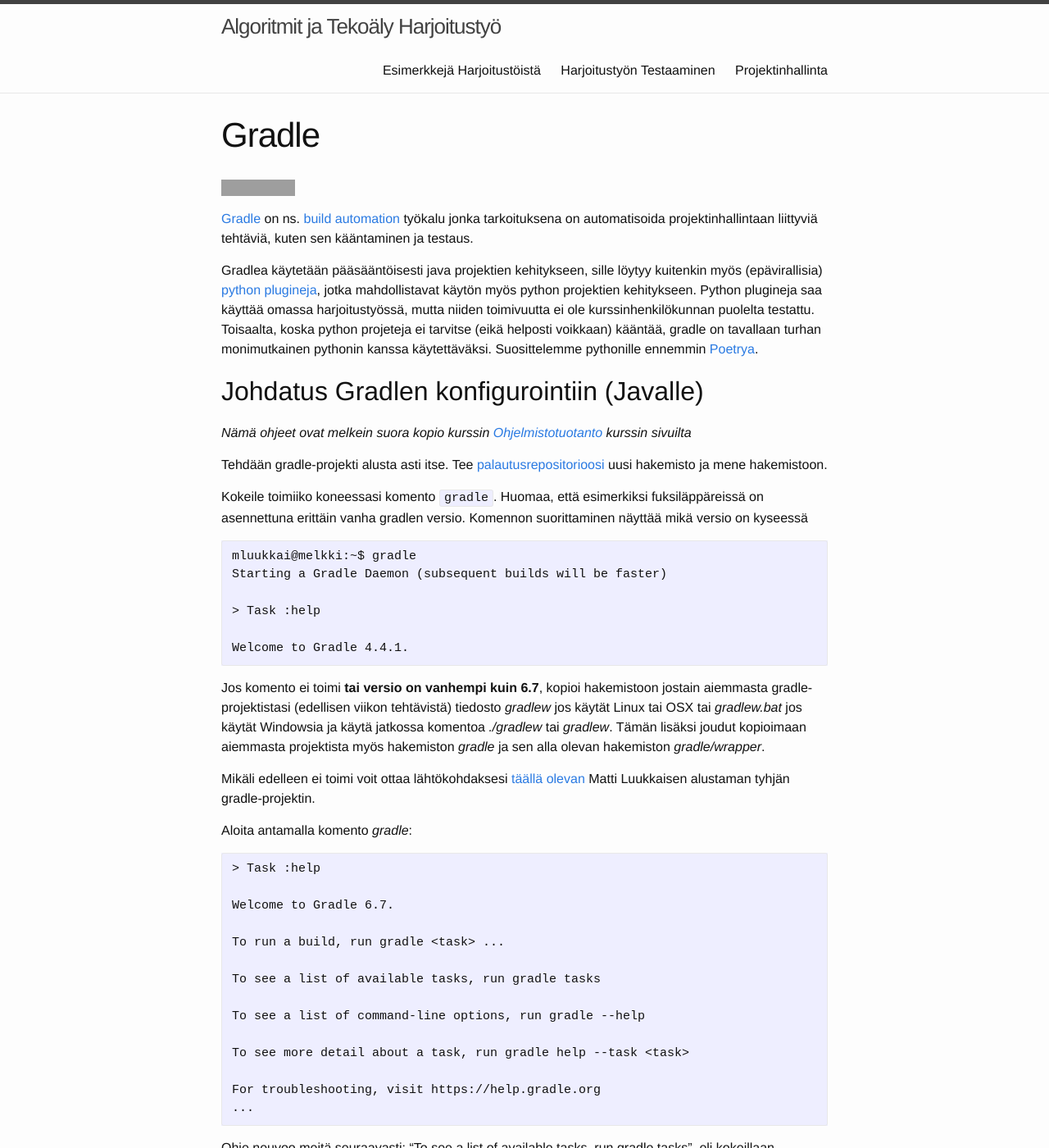
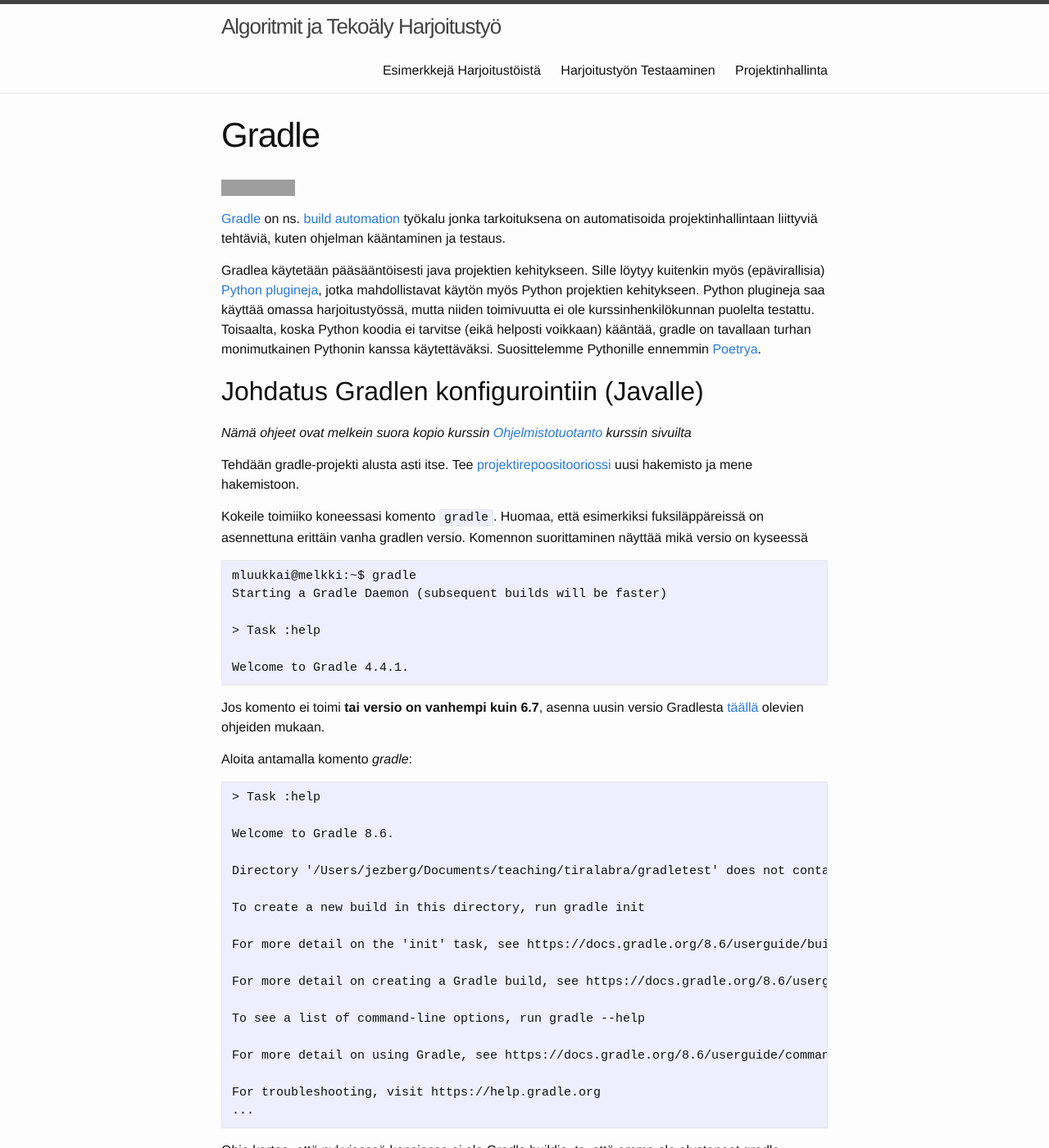
Before and after one commit to algolabra-hy/algolabra-hy.github.io, a Jekyll site: the page built from gradle.md, in a window 1280 px wide and 1400 px high. Shown: the whole window at 82% size. Built offline with Jekyll 4.4.1, drawn with Linux system fonts in a browser that asks for light colours; some of the changed text lies outside the part shown; grey boxes are pictures that could not be loaded.

Commit message:
gradle instructions

````diff
--- a/gradle.md
+++ b/gradle.md
@@ -11,23 +11,24 @@ permalink: /gradle/
 
 
 [Gradle](https://en.wikipedia.org/wiki/Gradle) on ns. [build automation](https://en.wikipedia.org/wiki/Build_automation) työkalu jonka tarkoituksena on automatisoida
-projektinhallintaan liittyviä tehtäviä, kuten sen kääntaminen ja testaus.
+projektinhallintaan liittyviä tehtäviä, kuten ohjelman kääntaminen ja testaus.
 
 
-Gradlea käytetään pääsääntöisesti java projektien kehitykseen, sille löytyy kuitenkin myös
-(epävirallisia) [python plugineja](https://github.com/PrzemyslawSwiderski/python-gradle-plugin), jotka mahdollistavat käytön myös python projektien kehitykseen.
+Gradlea käytetään pääsääntöisesti java projektien kehitykseen. Sille löytyy kuitenkin myös
+(epävirallisia) [Python plugineja](https://github.com/PrzemyslawSwiderski/python-gradle-plugin), jotka mahdollistavat käytön myös Python projektien kehitykseen.
 Python plugineja saa käyttää omassa harjoitustyössä, mutta niiden toimivuutta ei ole kurssinhenkilökunnan puolelta testattu.
-Toisaalta, koska python projeteja ei tarvitse (eikä helposti voikkaan) kääntää, gradle on tavallaan turhan monimutkainen pythonin kanssa käytettäväksi.
-Suosittelemme pythonille ennemmin [Poetrya](/poetry/).
+Toisaalta, koska Python koodia ei tarvitse (eikä helposti voikkaan) kääntää, gradle on tavallaan turhan monimutkainen Pythonin kanssa käytettäväksi.
+Suosittelemme Pythonille ennemmin [Poetrya](/poetry/).
 
 
 ## Johdatus Gradlen konfigurointiin (Javalle)
 
 _Nämä ohjeet ovat melkein suora kopio kurssin [Ohjelmistotuotanto](https://ohjelmistotuotanto-hy.github.io/gradle/) kurssin sivuilta_
 
-Tehdään gradle-projekti alusta asti itse. Tee [palautusrepositorioosi](/tehtavat1#teht%C3%A4vien-palautusrepositoriot) uusi hakemisto ja mene hakemistoon.
+Tehdään gradle-projekti alusta asti itse. Tee [projektirepoositooriossi](/git) uusi hakemisto ja mene hakemistoon.
 
-Kokeile toimiiko koneessasi komento `gradle`. Huomaa, että esimerkiksi fuksiläppäreissä on asennettuna erittäin vanha gradlen versio. Komennon suorittaminen näyttää mikä versio on kyseessä
+Kokeile toimiiko koneessasi komento `gradle`. Huomaa, että esimerkiksi fuksiläppäreissä on asennettuna erittäin vanha gradlen versio.
+Komennon suorittaminen näyttää mikä versio on kyseessä
 
 ```
 mluukkai@melkki:~$ gradle
@@ -38,10 +39,69 @@ Starting a Gradle Daemon (subsequent builds will be faster)
 Welcome to Gradle 4.4.1.
 ```
 
+Jos komento ei toimi **tai versio on vanhempi kuin 6.7**, asenna uusin versio Gradlesta [täällä](https://gradle.org/install/) olevien ohjeiden mukaan.
 
-Jos komento ei toimi **tai versio on vanhempi kuin 6.7**, kopioi hakemistoon jostain aiemmasta gradle-projektistasi (edellisen viikon tehtävistä) tiedosto _gradlew_ jos käytät Linux tai OSX tai _gradlew.bat_ jos käytät Windowsia ja käytä jatkossa komentoa _./gradlew_ tai _gradlew_. Tämän lisäksi joudut kopioimaan aiemmasta projektista myös hakemiston _gradle_ ja sen alla olevan hakemiston _gradle/wrapper_.
+Aloita antamalla komento _gradle_:
 
-Mikäli edelleen ei toimi voit ottaa lähtökohdaksesi [täällä olevan](https://github.com/ohjelmistotuotanto-hy/syksy2021-java/tree/main/koodi/viikko2/TyhjaProjeki) Matti Luukkaisen alustaman tyhjän gradle-projektin.
+```
+> Task :help
+
+Welcome to Gradle 8.6.
+
+Directory '/Users/jezberg/Documents/teaching/tiralabra/gradletest' does not contain a Gradle build.
+
+To create a new build in this directory, run gradle init
+
+For more detail on the 'init' task, see https://docs.gradle.org/8.6/userguide/build_init_plugin.html
+
+For more detail on creating a Gradle build, see https://docs.gradle.org/8.6/userguide/tutorial_using_tasks.html
+
+To see a list of command-line options, run gradle --help
+
+For more detail on using Gradle, see https://docs.gradle.org/8.6/userguide/command_line_interface.html
+
+For troubleshooting, visit https://help.gradle.org
+...
+```
+
+Ohje kertoo, että nykyisessä kansiossa ei ole Gradle buildia, ts. että emme ole alustaneet gradle projektiamme vielä.
+Gradle-projekti määritellään projektihakemiston juureen sijoitettavan tiedoston _build.gradle_ avulla.
+
+**Saat luotua tiedoston** suorittamalla taskin _init_ (eli antamalla komennon _gradle init_).
+Ajetaan siis seuraavaksi init käsky.
+
+```
+jezberg@LM2-500-27156 gradletest % gradle init
+
+Select type of project to generate:
+  1: basic
+  2: application
+  3: library
+  4: Gradle plugin
+Enter selection (default: basic) [1..4]
+```
+
+Valitse _basic_ (type of project), _Groovy_ (build script DSL) ja anna projektille nimi. Valitse myös "no" kysymykseen uusista API toiminnoista.
+
+Huomaat että operaation jälkeen hakemistoon on tullut tiedoston _build.gradle_ lisäksi muutakin:
+
+<pre>
+$ ls -la
+drwxr-xr-x  9 jezberg  ATKK\hyad-all   288 Feb  6 17:06 .
+drwxr-xr-x  8 jezberg  ATKK\hyad-all   256 Feb  6 16:55 ..
+-rw-r--r--  1 jezberg  ATKK\hyad-all   214 Feb  6 17:06 .gitattributes
+-rw-r--r--  1 jezberg  ATKK\hyad-all   103 Feb  6 17:06 .gitignore
+-rw-r--r--  1 jezberg  ATKK\hyad-all   201 Feb  6 17:06 build.gradle
+drwxr-xr-x  4 jezberg  ATKK\hyad-all   128 Feb  6 17:06 gradle
+-rwxr-xr-x  1 jezberg  ATKK\hyad-all  8692 Feb  6 17:06 gradlew
+-rw-r--r--  1 jezberg  ATKK\hyad-all  2918 Feb  6 17:06 gradlew.bat
+-rw-r--r--  1 jezberg  ATKK\hyad-all   345 Feb  6 17:06 settings.gradle
+</pre>
+
+
+Näistä hakemisto _.gradle_ kannattaa gitignoroida. Gradle-projekteissa tulee gitignoroida aina myös hakemisto _build_ mihin kaikki gradle-taskien generoimat tiedostot sijoitetaan. Gradle luokin valmiiksi tilanteeseen sopivan gitignore-tiedoston.
+
+Tavoitteenamme on lisätä projektiin Java-koodia ja JUnit-testejä. Oletusarvoisesti gradle ei ymmärrä Javasta mitään, mutta ottamalla käyttöön _java-pluginin_, se lisää projektille uusia, Javan kääntämiseen liittyviä taskeja.
 
 Aloita antamalla komento _gradle_:
 
@@ -97,27 +157,6 @@ Komento listaa käytettävissä olevat _taskit_. Gradlen [dokumentaatio](https:/
 
 Taskit ovat siis "komentoja", joita voimme suorittaa gradle-projekteille.
 
-Gradle-projekti määritellään projektihakemiston juureen sijoitettavan tiedoston _build.gradle_ avulla.
-
-**Saat luotua tiedoston** suorittamalla taskin _init_ (eli antamalla komennon _gradle init_).
-
-Valitse _basic_ (type of project), _Groovy_ (build script DSL) ja anna projektille nimi.
-
-Huomaat että operaation jälkeen hakemistoon on tullut tiedoston _build.gradle_ lisäksi muutakin:
-
-<pre>
-$ ls -la
--rw-r--r--  1 mluukkai  984178727   198 Oct 27 18:00 build.gradle
-drwxr-xr-x  3 mluukkai  984178727    96 Oct 27 18:00 gradle
--rwxr-xr-x  1 mluukkai  984178727  5766 Oct 27 18:00 gradlew
--rw-r--r--  1 mluukkai  984178727  2763 Oct 27 18:00 gradlew.bat
--rw-r--r--  1 mluukkai  984178727   359 Oct 27 18:00 settings.gradle
-</pre>
-
-Näistä hakemisto _.gradle_ kannattaa gitignoroida. Gradle-projekteissa tulee gitignoroida aina myös hakemisto _build_ mihin kaikki gradle-taskien generoimat tiedostot sijoitetaan. Gradle luokin valmiiksi tilanteeseen sopivan gitignore-tiedoston.
-
-Tavoitteenamme on lisätä projektiin Java-koodia ja JUnit-testejä. Oletusarvoisesti gradle ei ymmärrä Javasta mitään, mutta ottamalla käyttöön _java-pluginin_, se lisää projektille uusia, Javan kääntämiseen liittyviä taskeja.
-
 Otetaan nyt käyttöön java-plugin lisäämällä tiedostoon _build.gradle_ rivi:
 
 <pre>
@@ -156,8 +195,6 @@ Verification tasks
 check - Runs all checks.
 test - Runs the unit tests.
 </pre>
-
-Voimme nyt siis suorittaa projektille esim. viime viikoilta tutut komennot _gradle build_ ja _gradle test_.
 
 Jos suoritamme esimerkiksi taskin _build_ eli komennon _gradle build_, on tulostus seuraava
 
@@ -223,6 +260,7 @@ $ tree
 ...
 </pre>
 
+**Muista** että gradle kommennot täytyy suorittaa projektin juuresta, , eli hakemistossa missä tiedosto _build.gradle_ sijaitsee.
 Task _compileJava_ on siis luonut hakemiston _build_ ja sen sisälle käännöksen tuloksena olevan _class_-tiedoston.
 
 Suorita käännetty koodi menemällä hakemistoon ja antamalla komento _java Main_:
@@ -238,7 +276,9 @@ Yleensä Java-koodia ei suoriteta käyttämällä suoraan _class_-tiedostoja. Pa
 Jar-tiedosto muodostetaan gradlen taskilla _jar_. Help kertoo seuraavaa:
 
 <pre>
-$ gradle help --task jar
+% gradle help --task jar
+
+> Task :help
 Detailed task information for jar
 
 Path
@@ -247,11 +287,19 @@ Path
 Type
      Jar (org.gradle.api.tasks.bundling.Jar)
 
+Options
+     --rerun     Causes the task to be re-run even if up-to-date.
+
 Description
-     Assembles a jar archive containing the main classes.
+     Assembles a jar archive containing the classes of the 'main' feature.
+
+Group
+     build
+
+BUILD SUCCESSFUL in 1s
+1 actionable task: 1 executed
 </pre>
 
-**HUOM** komento _gradle_ tulee suorittaa aina projektihakemiston juuressa, eli hakemistossa missä tiedosto _build.gradle_ sijaitsee.
 
 Määritellään taskia varten _pääohjelman sijainti_ lisäämällä seuraava tiedoston _build.gradle_ loppuun:
 
@@ -494,28 +542,26 @@ Tarvittava määrittely on seuraava:
 
 <pre>
 repositories {
-    jcenter()
+    mavenCentral()
 }
 
 dependencies {
-    testImplementation group: 'junit', name: 'junit', version: '4.13'
+    testImplementation group: 'junit', name: 'junit', version: 'latest-release'
 }
 </pre>
 
-Ensimmäinen osa _repositories_ kertoo gradlelle mistä sen tulee etsiä riippuvuuksia. [jcenter](https://bintray.com/bintray/jcenter) on eräs niistä paikoista, johon on talletettu suuri määrä gradlen ja mavenin käyttämiä kirjastoja. Toinen vaihtoehtoinen paikka riippuvuuksien etsimiseen on [mavenCentral](https://search.maven.org). _repositories_-osassa voidaan määritellä myös useita paikkoja joista gradle käy etsimässä projektiin määriteltyjä riippuvuuksia.
+Ensimmäinen osa _repositories_ kertoo gradlelle mistä sen tulee etsiä riippuvuuksia. [mavenCentral](https://search.maven.org) on eräs niistä paikoista, johon on talletettu suuri määrä gradlen ja mavenin käyttämiä kirjastoja. _repositories_-osassa voidaan määritellä myös useita paikkoja joista gradle käy etsimässä projektiin määriteltyjä riippuvuuksia.
 
-Toinen osa määrittelee, että _testImplementation_-vaiheeseen otetaan käyttöön JUnit-kirjaston versio 4.13. Käytännössä tämä tarkoittaa, että kääntäessään testien koodia gradle liittää JUnitin _classpathiin_.
+Toinen osa määrittelee, että _testImplementation_-vaiheeseen otetaan käyttöön JUnit-kirjaston uusin versio. Käytännössä tämä tarkoittaa, että kääntäessään testien koodia gradle liittää JUnitin _classpathiin_.
 
 Lisättävän riippuvuuden erittelevälle riville voidaan käyttää myös vaihtoehtoista syntaksia, missä riippuvuus, ja sen versio ilmaistaan yhtenä merkkijonona:
 
 <pre>
 dependencies {
-    testImplementation 'junit:junit:4.13'
+    testImplementation 'junit:junit:latest-release'
 }
 </pre>
 
 Kun suoritamme uudelleen komennon _gradle test_ kaikki toimii.
 
-Rikotaan vielä testi ja varmistetaan että testit huomaavat virheen.
-
-JUnitin uusi versio [JUnit5](http://junit.org/junit5/) on ilmestynyt vuosien odotuksen jälkeen jo jonkin aikaa sitten. JUnit5:ssä on monia mielenkiintoisia uudistuksia, mutta valitettavasti työkalutuki on edelleen vielä niin keskeneräinen, että joudumme kurssilla käyttämään vielä vanhaa JUnitia.
+Muista vielä kokeilla rikkoa testi ja varmistaa että testit huomaavat virheen.
````
Also changed, not shown: other parts of gradle.md (+1 -1 lines).
